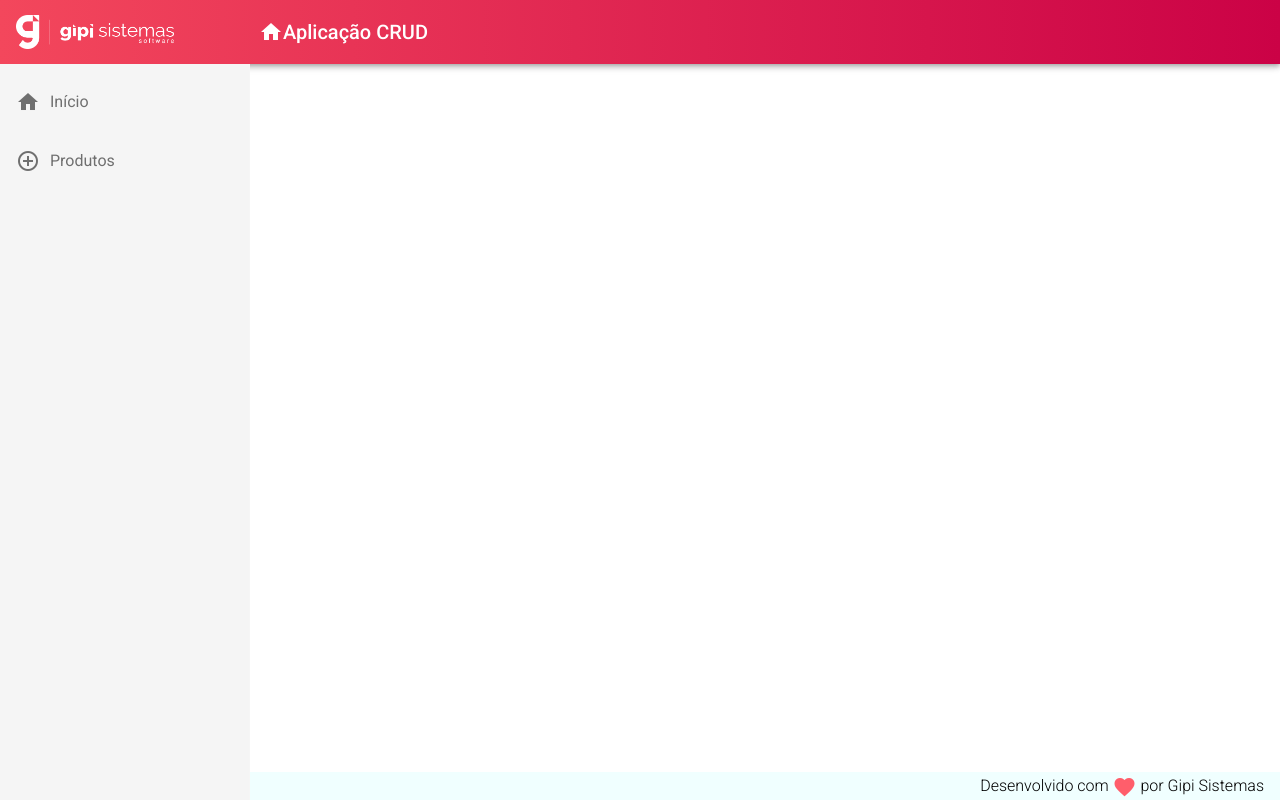
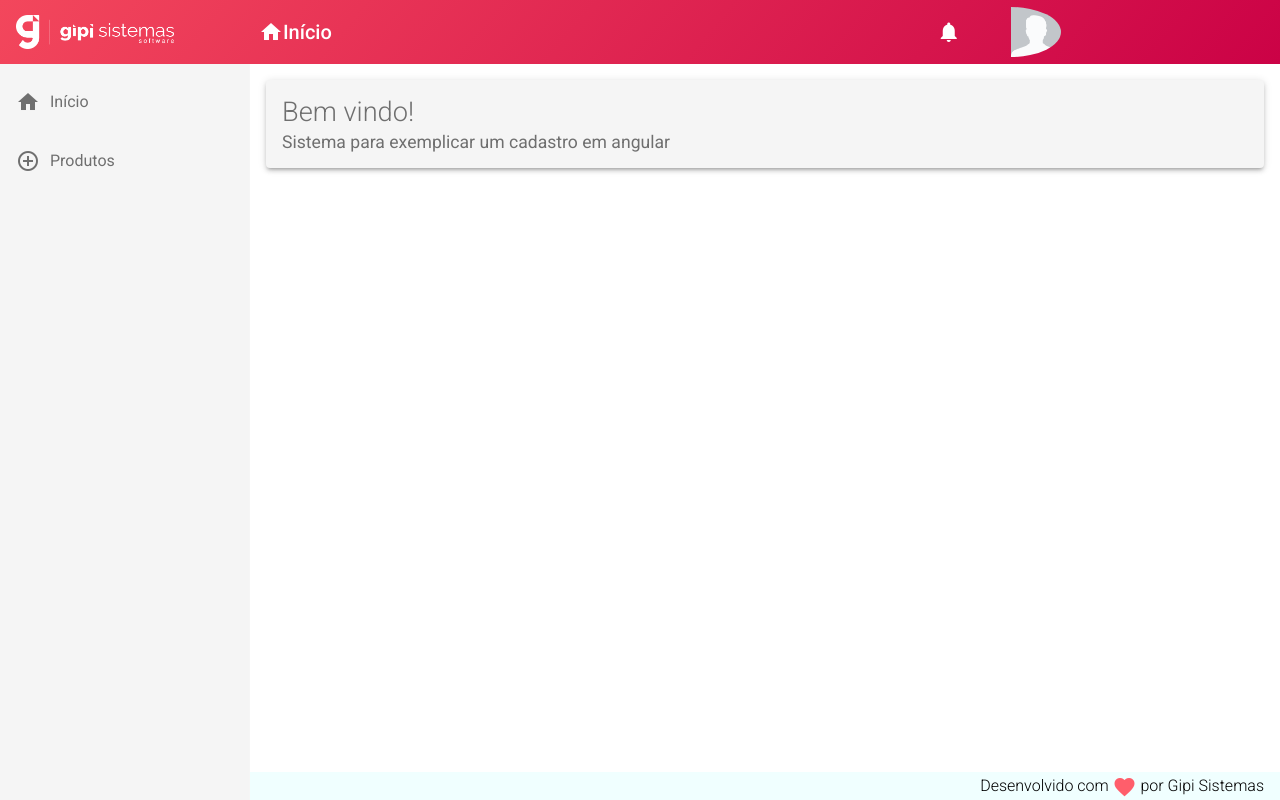
Before and after one commit to joaoviniciusrodrigues/Angular-9, an Angular app in the folder CRUD/frontend/: page / in a window 1280 px wide. Built offline with nearby package versions, Linux system fonts and the light colour scheme.

Commit message:
Implementação da pagina inicial

```diff
--- a/CRUD/frontend/src/app/app-routing.module.ts
+++ b/CRUD/frontend/src/app/app-routing.module.ts
@@ -1,8 +1,12 @@
 import { NgModule } from '@angular/core';
 import { Routes, RouterModule } from '@angular/router';
+import { HomeComponent } from './views/home/home.component';
+import { ProductCrudComponent } from './views/product-crud/product-crud.component';
 
 
-const routes: Routes = [];
+const routes: Routes = [
+  { path: "", component: HomeComponent }, { path: "products", component: ProductCrudComponent }
+];
 
 @NgModule({
   imports: [RouterModule.forRoot(routes)],
--- a/CRUD/frontend/src/app/components/template/header/header.component.css
+++ b/CRUD/frontend/src/app/components/template/header/header.component.css
@@ -1,7 +1,7 @@
 .header{
     display: flex;
     align-items: center;
-    background-image: linear-gradient(-90deg, rgb(203,2,70), rgb(243,71,92));
+    background-image: linear-gradient(-50deg, rgb(203,2,70), rgb(243,71,92));
 }
 
 .header a{
@@ -20,3 +20,13 @@
     padding-left: 25px;
     cursor: pointer;
 }
+
+.header .notification{
+    padding-left: 600px;
+    cursor: pointer;
+}
+
+.header .user{
+    padding-left: 50px;
+    border-radius: 50%;
+}
--- a/CRUD/frontend/src/app/components/template/header/header.component.html
+++ b/CRUD/frontend/src/app/components/template/header/header.component.html
@@ -10,8 +10,23 @@
             <i class="material-icons v-middle">
                 home
             </i>
+            Início
 
-            Aplicação CRUD
         </a>
     </span>
+
+    <span class = "notification">
+        <a>
+            <i class="material-icons v-middle">
+                notifications
+            </i>
+        </a>
+    </span>
+
+    <span>
+        <a>
+            <img class="user" src="assets/img/user.png" alt="logo" width="50" height="50"/>
+        </a>
+    </span>
+
 </mat-toolbar>
--- a/CRUD/frontend/src/app/components/template/nav/nav.component.css
+++ b/CRUD/frontend/src/app/components/template/nav/nav.component.css
@@ -15,6 +15,11 @@
     background-color: rgb(235, 235, 235);
 }
 
+.content{
+    padding: 16px;
+    background-color: rgb(255, 255, 255);
+}
+
 
 .sidenav i{
     padding-right: 10px;
--- a/CRUD/frontend/src/app/components/template/nav/nav.component.html
+++ b/CRUD/frontend/src/app/components/template/nav/nav.component.html
@@ -4,14 +4,14 @@
 
         <mat-nav-list class="nav-list">
 
-            <a mat-list-item>
+            <a mat-list-item routerLink="">
                 <i class="material-icons">
                     home
                 </i>
                 Início
             </a>
 
-            <a mat-list-item>
+            <a mat-list-item routerLink="products">
                 <i class="material-icons">
                     control_point
                 </i>
@@ -24,4 +24,8 @@
 
     </mat-sidenav>
 
+    <mat-sidenav-content class="content">
+        <router-outlet></router-outlet>
+    </mat-sidenav-content>
+
 </mat-sidenav-container>
--- /dev/null
+++ b/CRUD/frontend/src/app/views/home/home.component.css
@@ -0,0 +1,16 @@
+.home {
+    background-color: rgb(245, 245, 245);
+}
+
+.home .title{
+    color: rgb(111, 111, 111);
+    font-size: 1.7rem;
+    font-weight: 300;
+    line-height: 2rem;
+
+}
+
+.home .subtitle{
+    font-size: 1.1rem;
+    color: rgb(111, 111, 111);
+}
--- /dev/null
+++ b/CRUD/frontend/src/app/views/home/home.component.html
@@ -0,0 +1,4 @@
+<mat-card class="home mat-elevation-z3">
+      <mat-card-title class="title">Bem vindo!</mat-card-title>
+      <mat-card-subtitle class="subtitle">Sistema para exemplicar um cadastro em angular</mat-card-subtitle>
+</mat-card>
--- /dev/null
+++ b/CRUD/frontend/src/app/views/home/home.component.ts
@@ -0,0 +1,15 @@
+import { Component, OnInit } from '@angular/core';
+
+@Component({
+  selector: 'app-home',
+  templateUrl: './home.component.html',
+  styleUrls: ['./home.component.css']
+})
+export class HomeComponent implements OnInit {
+
+  constructor() { }
+
+  ngOnInit(): void {
+  }
+
+}
--- /dev/null
+++ b/CRUD/frontend/src/app/views/product-crud/product-crud.component.html
@@ -0,0 +1 @@
+Bem
--- /dev/null
+++ b/CRUD/frontend/src/app/views/product-crud/product-crud.component.ts
@@ -0,0 +1,15 @@
+import { Component, OnInit } from '@angular/core';
+
+@Component({
+  selector: 'app-product-crud',
+  templateUrl: './product-crud.component.html',
+  styleUrls: ['./product-crud.component.css']
+})
+export class ProductCrudComponent implements OnInit {
+
+  constructor() { }
+
+  ngOnInit(): void {
+  }
+
+}
```
Also changed, not shown: CRUD/frontend/src/app/app.module.ts (+8 -2 lines), CRUD/frontend/src/app/views/product-crud/product-crud.component.css (added), CRUD/frontend/src/assets/img/user.png (added).
